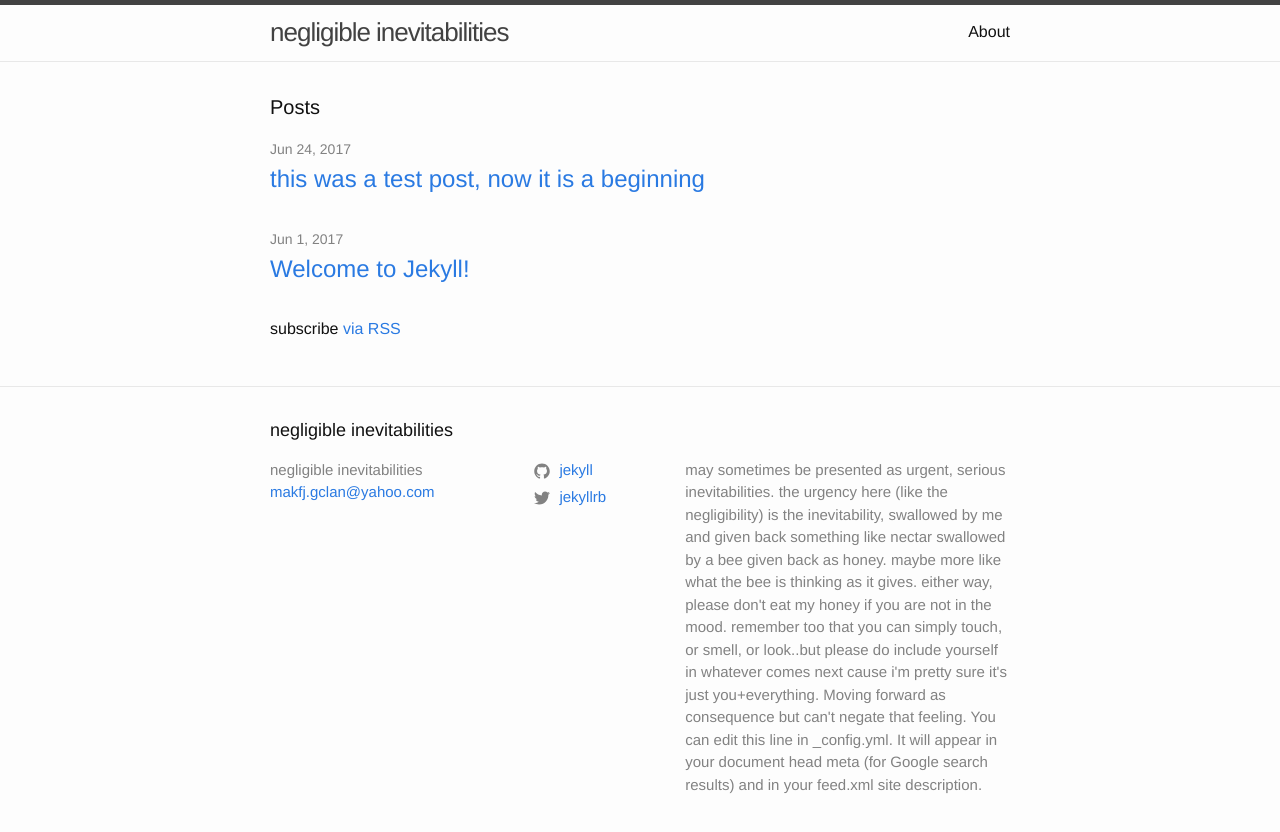
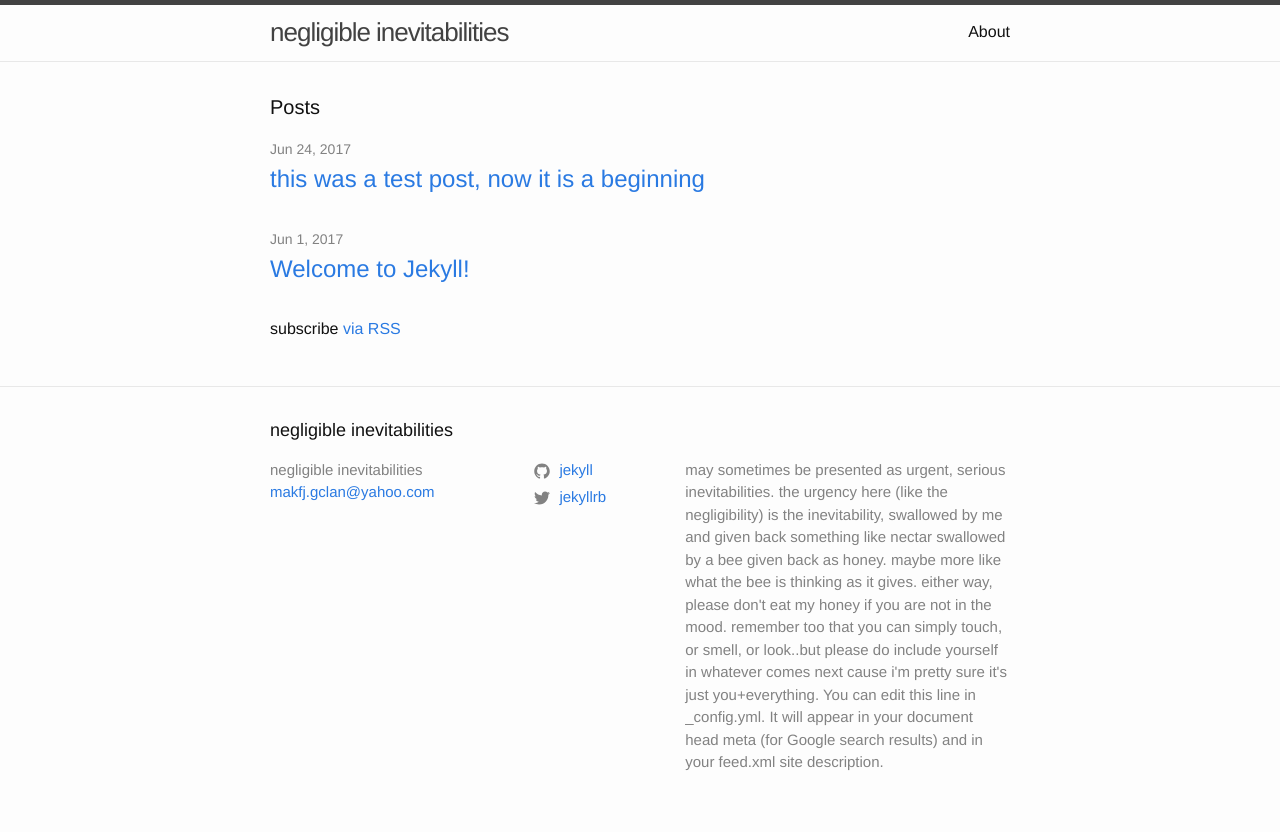
Before and after one commit to jamalgaddis/jamalgaddis.github.io, a Jekyll site: the page built from index.md, in a window 1280 px wide. Shown: the top 832 px of the page. Built offline with Jekyll 4.4.1, drawn with Linux system fonts in a browser that asks for light colours.

Commit message:
Update _config.yml

```diff
--- a/_config.yml
+++ b/_config.yml
@@ -22,7 +22,7 @@ description: > # this means to ignore newlines until "baseurl:"
   it gives. either way, please don't eat my honey if you are
   not in the mood. remember too that you can simply touch, or smell, or look..but please do
   include yourself in whatever comes next cause i'm pretty sure it's just you+everything.
-  Moving forward as consequence but can't negate that feeling. You can edit this
+  You can edit this
   line in _config.yml. It will appear in your document head meta (for
   Google search results) and in your feed.xml site description.
 baseurl: "" # the subpath of your site, e.g. /blog
```
